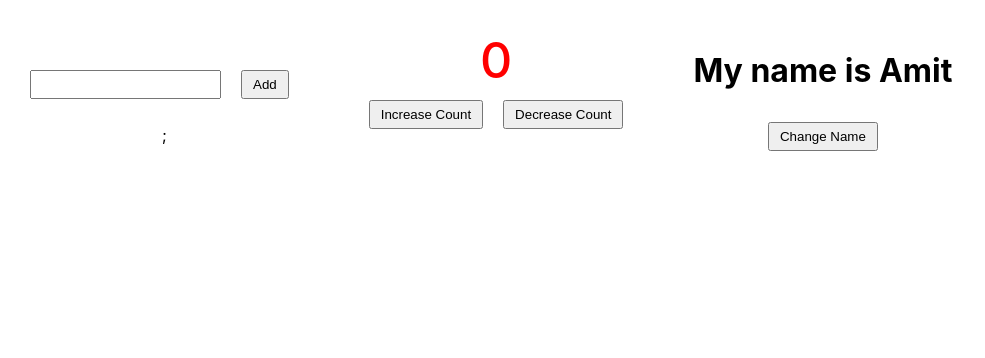
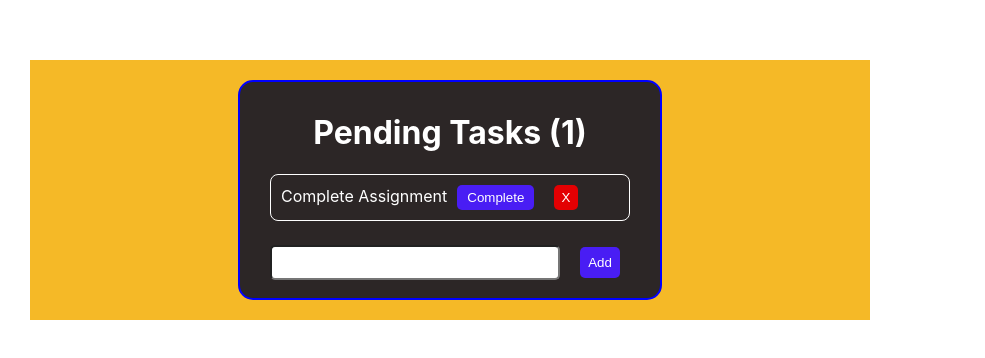
Before and after one commit to sandeshghadage/First_gitFork, a React (Create React App) app: page / in a window 1280 px wide. Shown: the top 358 px of the page, without its empty margins (0-985 px from the left). Built offline with nearby package versions, Linux system fonts and the light colour scheme.

Commit message:
completed ToDo app

```diff
--- a/src/App.css
+++ b/src/App.css
@@ -36,46 +36,3 @@
     transform: rotate(360deg);
   }
 }
-
-#taskListUi {
-  margin-top: 30px;
-}
-
-input {
-  padding: 5px;
-  margin-right: 10px;
-}
-
-button {
-  padding: 5px;
-  padding-right: 10px;
-  padding-left: 10px;
-  margin: 10px;
-}
-
-ul{
-  list-style: none;
-  padding: 0px;
-}
-
-#counter {
-  font-size: 50px;
-  color: red;
-  font-weight: 500;
-}
-
-.App {
-  display: flex;
-}
-
-#taskHandlerBox {
-  margin: 30px;
-}
-
-#CounterBox {
-  margin: 30px;
-}
-
-#ChangeNameBox {
-  margin: 30px;
-}
--- a/src/App.js
+++ b/src/App.js
@@ -6,8 +6,8 @@ function App() {
   return (
     <div className="App">
       <TaskList />
-      <Counter />
-      <ChangeName />
+      {/* <Counter />
+      <ChangeName /> */}
     </div>
   );
 }
--- /dev/null
+++ b/src/components/task.css
@@ -0,0 +1,97 @@
+#taskListUi {
+    margin-top: 30px;
+    background-color: #F5B927;
+    width: 800px;
+    padding: 20px;
+    display: flex;
+    justify-content: center;
+  }
+
+  input {
+    padding: 8px;
+    margin-right: 10px;
+    width: 270px;
+    border-radius: 5px;
+  }
+
+  button {
+    padding: 5px;
+    padding-right: 10px;
+    padding-left: 10px;
+    margin: 10px;
+  }
+
+  ul{
+    list-style: none;
+    padding: 0px;
+  }
+
+  #counter {
+    font-size: 50px;
+    color: red;
+    font-weight: 500;
+  }
+
+  .App {
+    display: flex;
+  }
+
+  #taskHandlerBox {
+    margin: 30px;
+
+  }
+
+  #CounterBox {
+    margin: 30px;
+  }
+
+  #ChangeNameBox {
+    margin: 30px;
+  }
+
+#UIContainer {
+    width: 400px;
+    background-color: #2c2626;
+    border: 2px solid blue;
+    border-radius: 15px;
+    padding: 10px;
+
+}
+
+#taskCard {
+    display: flex;
+    align-items: baseline;
+    border: 1px solid white;
+    border-radius: 8px;
+    margin-left: 20px;
+    margin-right: 20px;
+}
+
+#completeBtn {
+    background-color: #491DF4;
+    border: none;
+    border-radius: 5px;
+    color: white;
+}
+
+#deleteBtn {
+    background-color: #E30002;
+    border: none;
+    border-radius: 5px;
+    color: white;
+    padding-right: 2%;
+    padding-left: 2%;
+}
+
+#taskName {
+    padding-left: 10px;
+    color: white;
+}
+
+#addTaskBtn {
+    background-color: #491DF4;
+    border: none;
+    border-radius: 5px;
+    color: white;
+    padding: 8px;
+}
--- /dev/null
+++ b/src/components/task_UI.js
@@ -0,0 +1,22 @@
+import React, { useState } from "react";
+
+export default function TaskUI(props) {
+  const [notComplete, setComplete] = useState(false);
+
+  return (
+    <div id="taskCard">
+      <div
+        id="taskName"
+        style={notComplete ? { textDecoration: "line-through" } : {}}
+      >
+        {props.item}
+      </div>
+      <button id="completeBtn" onClick={() => setComplete(true)}>
+        Complete
+      </button>
+      <button id="deleteBtn" onClick={() => props.delete(props.index)}>
+        X
+      </button>
+    </div>
+  );
+}
--- a/src/components/task_list.js
+++ b/src/components/task_list.js
@@ -1,47 +1,47 @@
 import React, { useState } from "react";
+import "./task.css";
+import TaskUI from "./task_UI";
 
 export function TaskList() {
-  //   const [work, setWork] = useState("");
-  //   const totalTasks = []; //data
-
-  const [arr, setArr] = useState([]);
+  const [arr, setArr] = useState(["Complete Assignment"]);
   const [todo, setTodo] = useState("");
+  const [taskCount, setTaskCount] = useState(1);
 
   function TaskHandler() {
     setArr([...arr, todo]);
     setTodo("");
-
-    // let taskInput = document.getElementById("taskInput").value;
-    // // totalTasks.push(inp);
-    // // setWork(totalTasks.push(inp));
-    // let taskContainer = document.getElementById("taskContainer"); // list
-
-    // let li = document.createElement("li");
-    // li.textContent = taskInput;
-    // let pos = taskContainer.firstElementChild;
-    // if (pos == null) {
-    //   taskContainer.appendChild(li);
-    // } else {
-    //   taskContainer.insertBefore(li, pos);
-    // }
+    setTaskCount(taskCount + 1);
   }
 
   function capture(e) {
     setTodo(e.target.value);
   }
 
+  function DeleteTask(index) {
+    const x = arr.splice(index, 1);
+    setArr([...arr]);
+    setTaskCount(taskCount - 1);
+  }
+
   return (
     <div id="taskHandlerBox">
       <div id="taskListUi">
-        <input id="taskInput" type="text" value={todo} onChange={capture} />
-        <button onClick={TaskHandler}>Add</button>
-        <ul id="taskContainer">
-          {arr.map((item) => {
-            return <p>{item}</p>;
-          })}
-          ;
-        </ul>
-        <br />
+        <div id="UIContainer">
+          <ul id="taskContainer">
+            <h1 style={{ color: "white" }}>Pending Tasks ({taskCount})</h1>
+            {arr.map((item, index) => {
+              return (
+                <p>
+                  {<TaskUI item={item} delete={DeleteTask} index={index} />}
+                </p>
+              );
+            })}
+          </ul>
+          <input id="taskInput" type="text" value={todo} onChange={capture} />
+          <button id="addTaskBtn" onClick={TaskHandler}>
+            Add
+          </button>
+        </div>
       </div>
     </div>
   );
```
Also changed, not shown: 1 other file (tests, documents, lock files or other folders).
